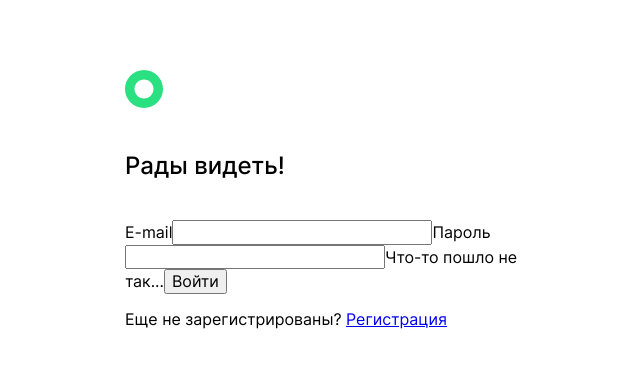
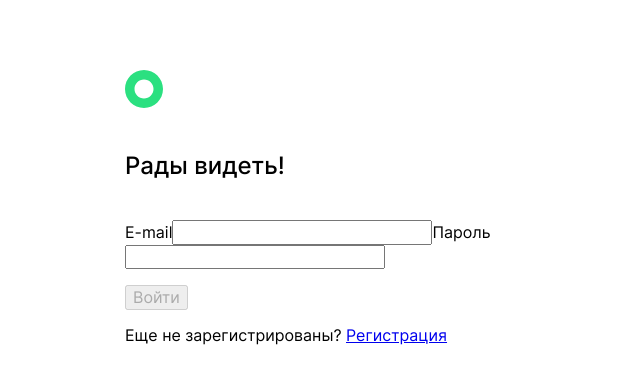
Before and after one commit to kt-postnikova/movies-explorer-frontend, a React (Create React App) app: page /signin in a window 1280 px wide. Shown: the top 384 px of the page, without its empty margins (317-957 px from the left). Built offline with nearby package versions, Linux system fonts and the light colour scheme.

Commit message:
Создана страница входа

```diff
--- a/src/components/Login/Login.js
+++ b/src/components/Login/Login.js
@@ -1,24 +1,53 @@
 import React from 'react';
 import { Link } from 'react-router-dom';
 import logo from '../../images/logo.svg';
+import Form from '../Form/Form';
 
-function Login(params) {
+function Login({ onLogin, message }) {
+    const [values, setValues] = React.useState({
+        email: '',
+        password: ''
+    });
+    const [errors, setErrors] = React.useState({});
+    const [isValid, setIsValid] = React.useState(false);
+
+    const handleChange = (event) => {
+        const target = event.target;
+        const value = target.value;
+        const name = target.name;
+        setValues({ ...values, [name]: value });
+        setErrors({ ...errors, [name]: target.validationMessage });
+        setIsValid(target.closest("form").checkValidity());
+    };
+
+    function handleAuthSubmit(e) {
+        e.preventDefault();
+
+        onLogin(values.email, values.password)
+    }
+
     return (
         <div className="register">
             <Link to="/signup"><img src={logo} alt="Логотип" /></Link>
             <h1 className="register__header">Рады видеть!</h1>
-            <form className="form">
+            <Form
+                name="login"
+                button="Войти"
+                onSubmit={handleAuthSubmit}
+                isFormValid={isValid}
+                question="Еще не зарегистрированы?"
+                link="/signup"
+                linkName="Регистрация"
+                message={message}>
                 <label className="form__label">E-mail
-                    <input className="form__input" required />
-                    <span className="form__input-error"></span>
+                    <input className="form__input" type="email" name="email" value={values.email} onChange={handleChange} required />
+                    <span className="form__input-error">{errors.email}</span>
                 </label>
                 <label className="form__label">Пароль
-                    <input className="form__input" required />
-                    <span className="form__input-error">Что-то пошло не так...</span>
+                    <input className="form__input" type="password" name="password" value={values.password} onChange={handleChange} required minLength="8" />
+                    <span className="form__input-error">{errors.password}</span>
                 </label>
-                <button className="form__button">Войти</button>
-                <p className="form__signin">Еще не зарегистрированы? <Link to="/signup" className="form__signin-link">Регистрация</Link></p>
-            </form>
+            </Form>
         </div>
     )
 }
```
